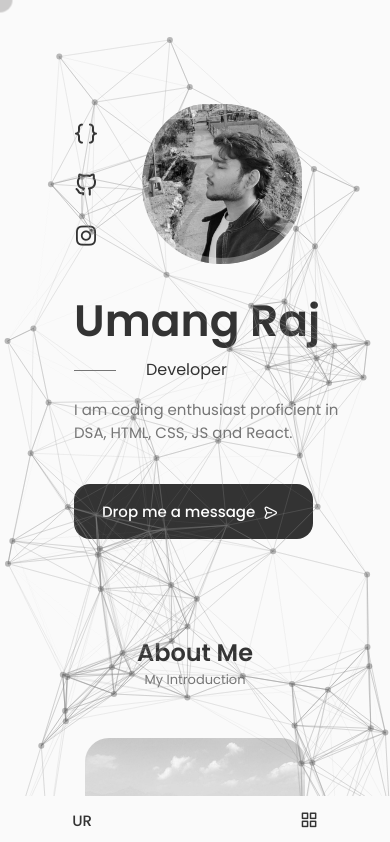
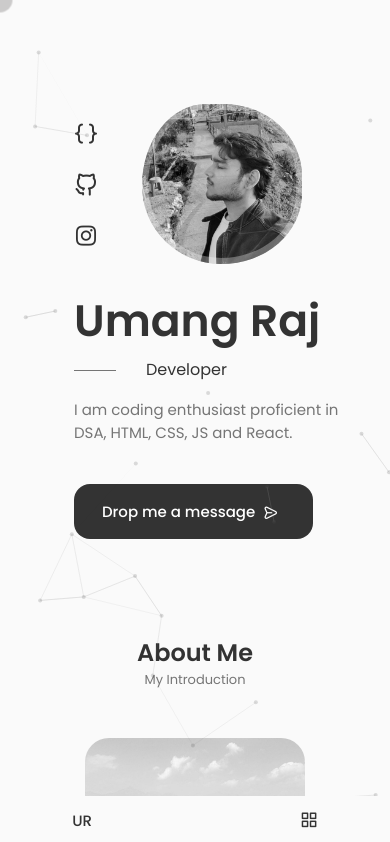
Before and after one commit to gnamu03r/umangportfolio, a React (Create React App) app: page / in a window 390 px wide. Shown: the top 842 px of the page. Built offline with nearby package versions, Linux system fonts and the light colour scheme; no server answers.

Commit message:
finalcssfixv3

```diff
--- a/src/components/introanimation/IntroAnimation.jsx
+++ b/src/components/introanimation/IntroAnimation.jsx
@@ -59,6 +59,7 @@ const styles = {
         fontSize: "2rem",
         zIndex: 100,
         overflow: "hidden",
+
     },
     text: {
         fontSize: "2.5rem",
--- a/src/components/introanimation/introanimation.css
+++ b/src/components/introanimation/introanimation.css
@@ -1,5 +1,7 @@
 @media screen and (max-width: 768px) {
     .intro h1{
         font-size: 1.1rem !important;
+        text-align: center;
     }
+
 }
--- a/src/components/particlesbackground/ParticlesBackground.jsx
+++ b/src/components/particlesbackground/ParticlesBackground.jsx
@@ -1,27 +1,25 @@
-import React from "react";
+import React, { useMemo } from "react";
 import Particles from "react-tsparticles";
-import { loadSlim } from "tsparticles-slim"; // Fix: Use slim version instead of full
+import { loadSlim } from "tsparticles-slim";
 import './particlesbackground.css';
 
 const ParticlesBackground = () => {
     const particlesInit = async (engine) => {
-        await loadSlim(engine); // Fix: Change `loadFull` to `loadSlim`
+        await loadSlim(engine);
     };
 
-    return (
-        <Particles
-            id="tsparticles"
-            className="particles"
-            init={particlesInit}
-            options={{
+    // 🧠 Detect screen size once (on load)
+    const isMobile = window.innerWidth <= 600;
+
+    // 🎯 Use useMemo to optimize particle config based on device
+    const particlesOptions = useMemo(() => ({
         fullScreen: { enable: true },
-                // background: { color: "#fff" },
         particles: {
-                    number: { value: 80 },
+            number: { value: isMobile ? 30 : 80 },  // less particles on mobile
             color: { value: "#555" },
             shape: { type: "circle" },
-                    opacity: { value: 0.4 },
-                    size: { value: 3 },
+            opacity: { value: isMobile ? 0.2 : 0.4 }, // less opacity on mobile
+            size: { value: isMobile ? 2 : 3 },       // smaller particles
             move: {
                 enable: true,
                 speed: 0.5,
@@ -30,28 +28,34 @@ const ParticlesBackground = () => {
             },
             links: {
                 enable: true,
-                        distance:150,
+                distance: isMobile ? 100 : 150,       // shorter links
                 color: "#888",
-                        opacity: 0.4,
+                opacity: isMobile ? 0.2 : 0.4,        // lighter links
                 width: 1,
             },
         },
         detectRetina: true,
-            }}
-            style={styles.particles} // ✅ Add styles to keep it in the background
+    }), [isMobile]);
+
+    return (
+        <Particles
+            id="tsparticles"
+            className="particles"
+            init={particlesInit}
+            options={particlesOptions}
+            style={styles.particles}
         />
     );
 };
 
-
 const styles = {
     particles: {
-        position: "fixed",  // ✅ Keeps it fixed in the background
+        position: "fixed",
         top: 0,
         left: 0,
         width: "100vw",
         height: "100vh",
-        zIndex: "-999",  // ✅ Sends it behind everything
+        zIndex: "-999",
     }
 };
 
```
Lines whose indentation alone changed are shown as unchanged.
